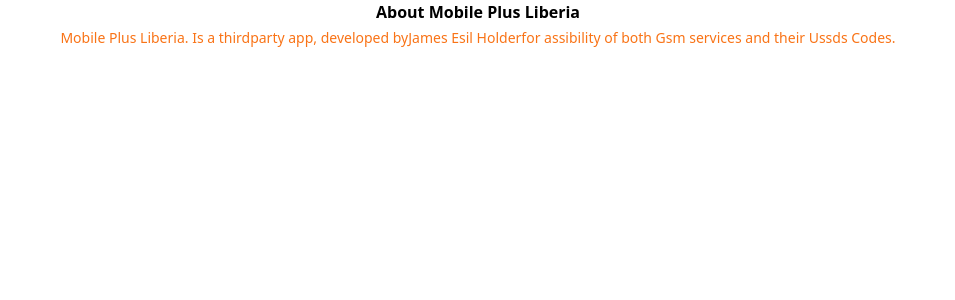
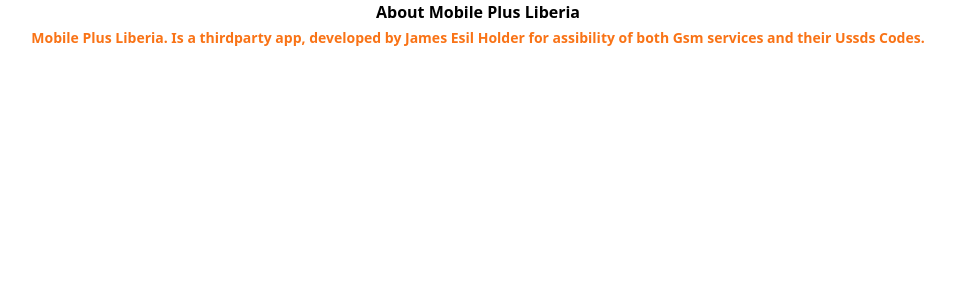
Before and after one commit to holderj-dev/mobile-plus-lib, a React (Create React App) app: page /about in a window 1280 px wide. Shown: the top 300 px of the page, without its empty margins (162-1117 px from the left). Built offline with nearby package versions, Linux system fonts and the light colour scheme.

Commit message:
12/14/22-5

```diff
--- a/src/App.js
+++ b/src/App.js
@@ -29,7 +29,7 @@
       </div>
 
       <footer class="bg-[#edede9] rounded-md shadow justify-center">
-        <AboutMp/>
+        <AboutMp />
         {/* <p
           class='flex
                       justify-items-center
--- a/src/conponents/LonestarCard.js
+++ b/src/conponents/LonestarCard.js
@@ -126,7 +126,7 @@
 
                               </td>
                               <td class="text-sm text-gray-900 font-light px-6 py-4 ">
-                                <dd class="UsefulCodes-itemTitle">Just For You, both Voice & Data boundles, And morning gees too.</dd>
+                                <dd class="UsefulCodes-itemTitle">Just For You.</dd>
 
                               </td>
                               <td class="text-sm text-gray-900 font-light px-6 py-4 ">
--- a/src/conponents/Navbar.js
+++ b/src/conponents/Navbar.js
@@ -89,18 +89,6 @@
                     ">Mobile Plus Liberia</a>
 
 
-              <a href="about" class="
-                      items-center
-                      inline-flex
-                      border-b-2 border-transparent
-                      px-1
-                      pt-1
-                      text-sm
-                      font-medium
-                      text-yellow-500
-                      hover:border-gray-300 hover:text-gray-500
-                    ">About</a>
-
               {/* <!-- Current: "bg-indigo-50 border-indigo-500 text-indigo-700", Default: "border-transparent text-gray-500 hover:bg-gray-50 hover:border-gray-300 hover:text-gray-700" --> */}
 
             </div>
--- a/src/routes/About.js
+++ b/src/routes/About.js
@@ -14,11 +14,12 @@
           px-1
           pt-1
           text-sm
-          font-medium
+          font-bold
           text-orange-500
           hover:text-yellow-500'>
-        Mobile Plus Liberia. Is a thirdparty app, developed by <a href="https://jamesesilholder.vercel.app"> James Esil Holder </a>
-        for assibility of both Gsm services and their Ussds Codes.
+        <p>Mobile Plus Liberia. Is a thirdparty app, developed by <a href="https://jamesesilholder.vercel.app"> James Esil Holder </a>
+          for assibility of both Gsm services and their Ussds Codes.</p>
+
       </p>
     </>
   )
```
